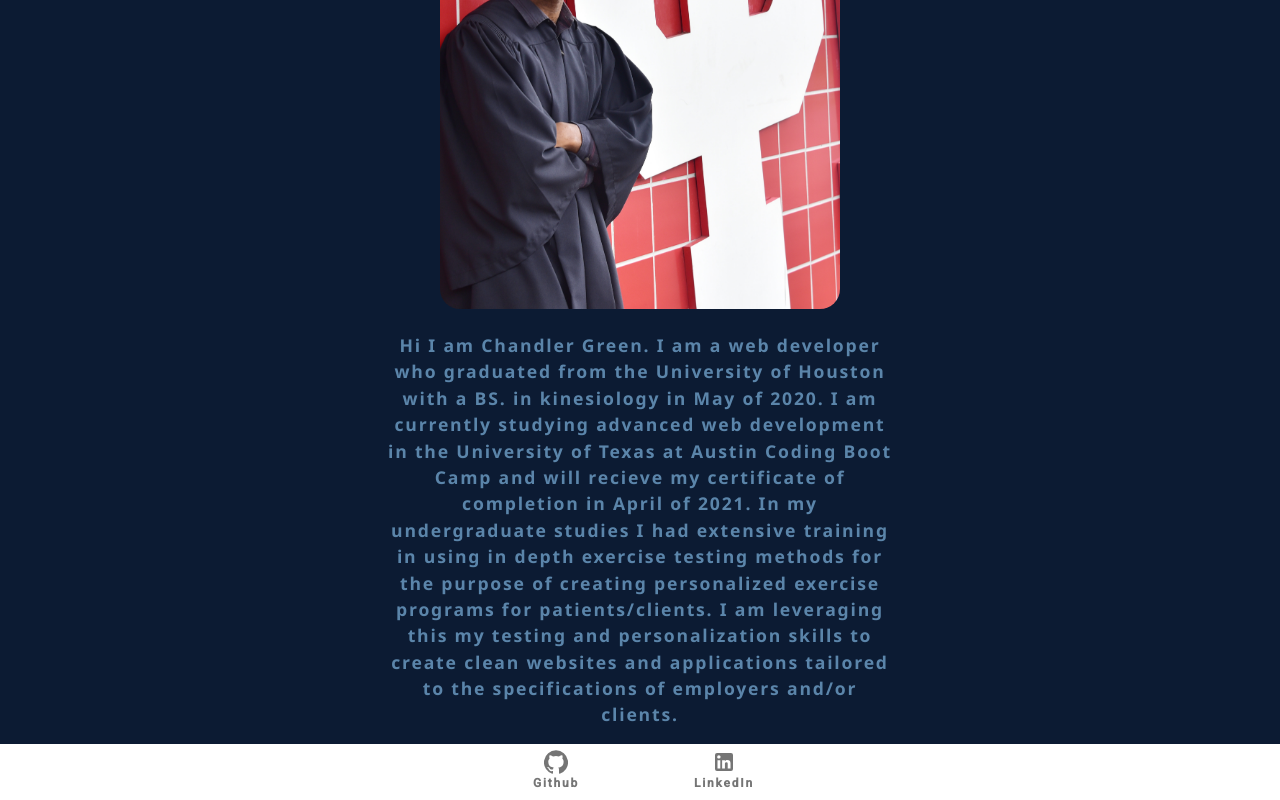
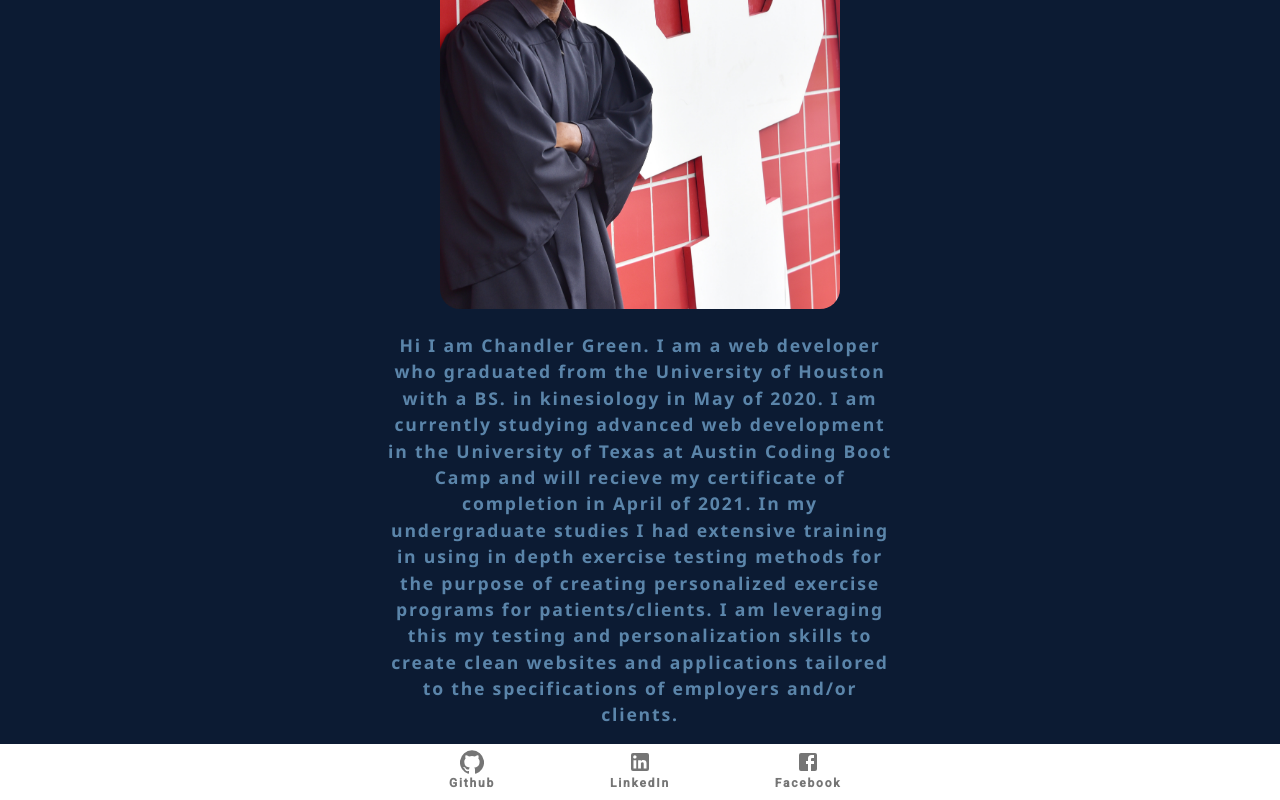
Before and after one commit to axeliono/portfolio-v2, a React (Create React App) app: page / in a window 1280 px wide. Shown: the part 501-1301 px from the top of the page. Built offline with nearby package versions, Linux system fonts and the light colour scheme.

Commit message:
added 3rd social media

```diff
--- a/src/components/Footer/index.js
+++ b/src/components/Footer/index.js
@@ -3,6 +3,7 @@ import BottomNavigation from "@material-ui/core/BottomNavigation";
 import BottomNavigationAction from "@material-ui/core/BottomNavigationAction";
 import GithubIcon from "@material-ui/icons/GitHub";
 import LinkedInIcon from "@material-ui/icons/LinkedIn";
+import FacebookIcon from '@material-ui/icons/Facebook'
 
 const Footer = () => {
   return (
@@ -20,6 +21,12 @@ const Footer = () => {
           href="https://www.linkedin.com/in/chandleregreen/"
           target="_blank"
         />
+        <BottomNavigationAction
+          label="Facebook"
+          icon={<FacebookIcon />}
+          href="https://www.facebook.com/Axeliono"
+          target="_blank"
+        />
       </BottomNavigation>
     </div>
   );
```
